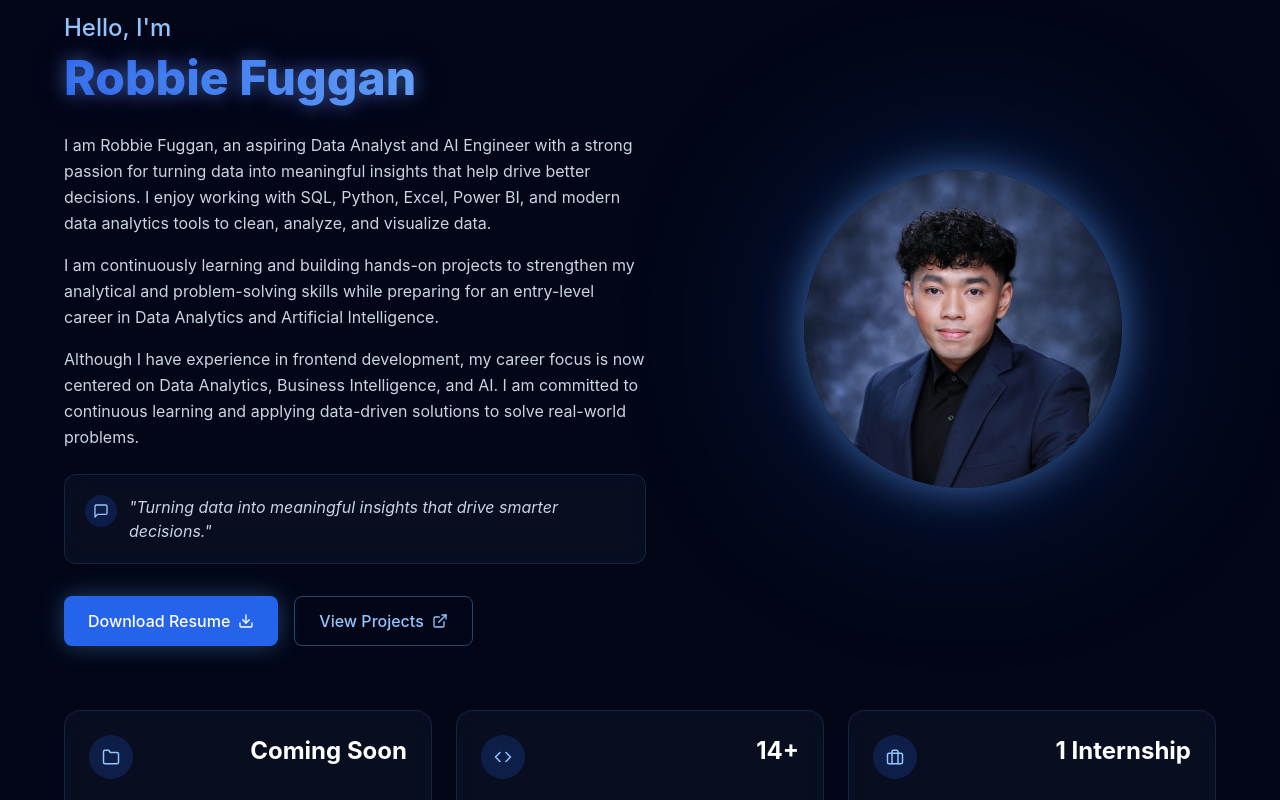
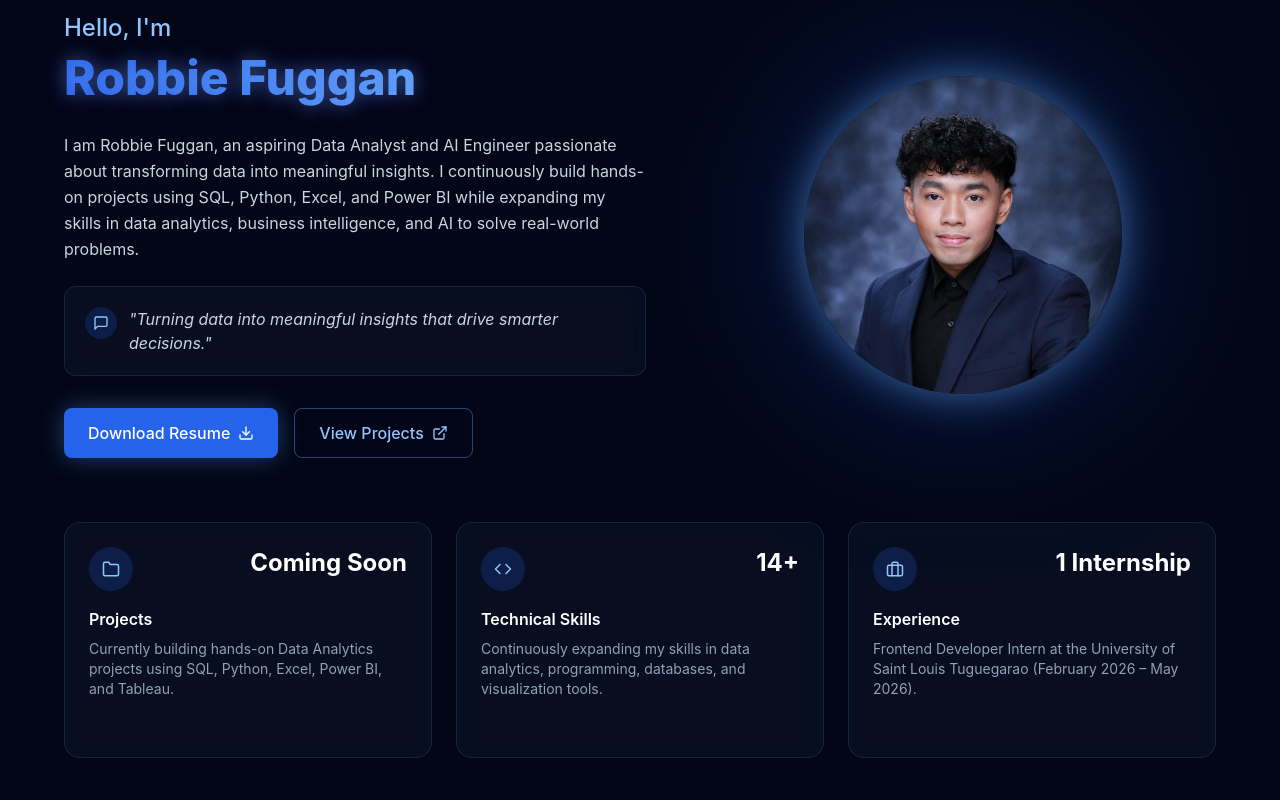
Before and after one commit to Supremo290/portfolio-v1, a React (Vite) app: page / in a window 1280 px wide. Shown: the part 1040-1840 px from the top of the page. Built offline with nearby package versions, Linux system fonts and the light colour scheme.

Commit message:
Update About section to streamline personal introduction and career focus

```diff
--- a/src/sections/About.tsx
+++ b/src/sections/About.tsx
@@ -60,24 +60,7 @@ function About() {
 
             <div className="space-y-4 text-slate-300 leading-relaxed">
               <p>
-                I am Robbie Fuggan, an aspiring Data Analyst and AI Engineer
-                with a strong passion for turning data into meaningful
-                insights that help drive better decisions. I enjoy working
-                with SQL, Python, Excel, Power BI, and modern data analytics
-                tools to clean, analyze, and visualize data.
-              </p>
-              <p>
-                I am continuously learning and building hands-on projects to
-                strengthen my analytical and problem-solving skills while
-                preparing for an entry-level career in Data Analytics and
-                Artificial Intelligence.
-              </p>
-              <p>
-                Although I have experience in frontend development, my career
-                focus is now centered on Data Analytics, Business
-                Intelligence, and AI. I am committed to continuous learning
-                and applying data-driven solutions to solve real-world
-                problems.
+I am Robbie Fuggan, an aspiring Data Analyst and AI Engineer passionate about transforming data into meaningful insights. I continuously build hands-on projects using SQL, Python, Excel, and Power BI while expanding my skills in data analytics, business intelligence, and AI to solve real-world problems.
               </p>
             </div>
 
```
